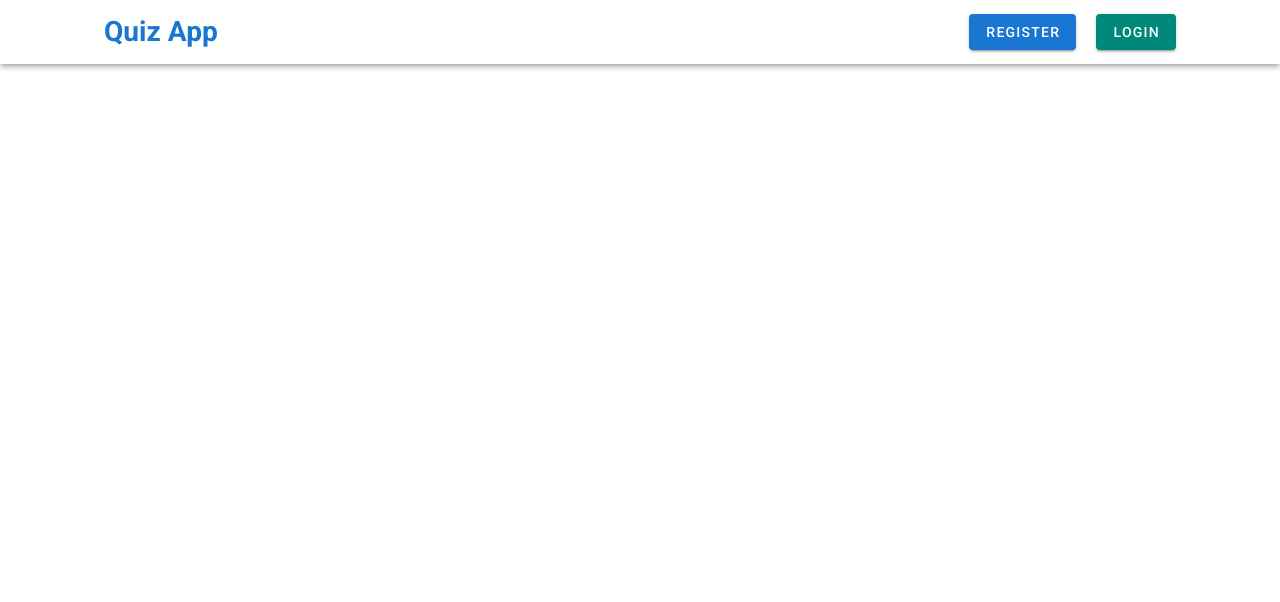
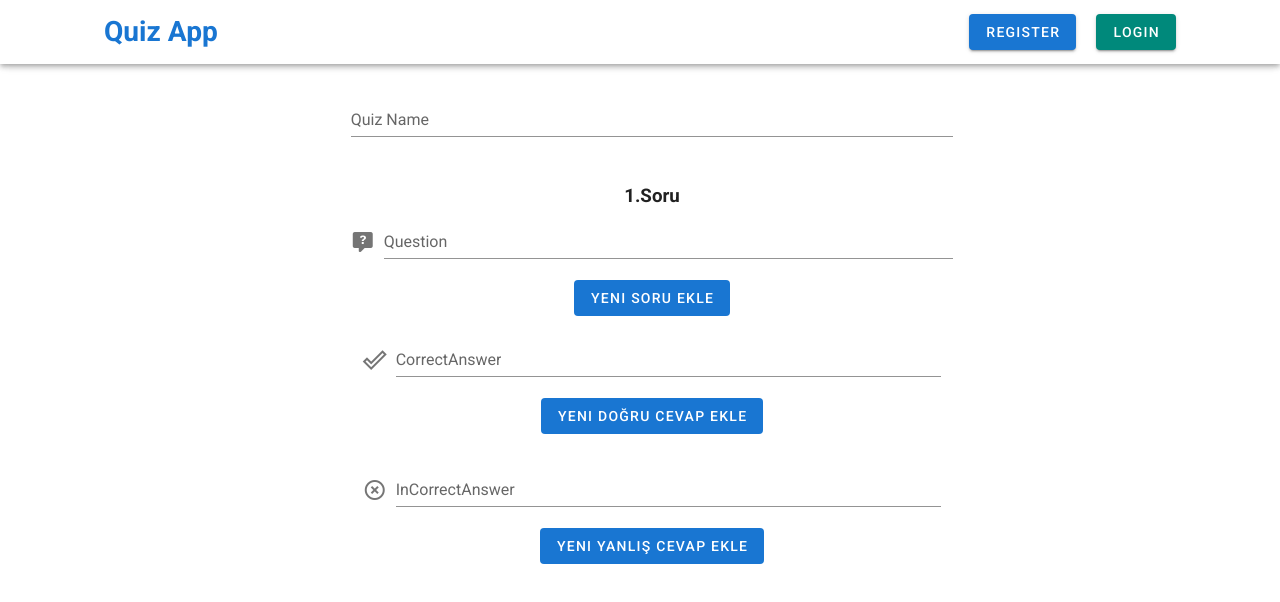
Before and after one commit to eraykisabacak/QuizAPP, a Vue app: page /new_quiz in a window 1280 px wide. Shown: the top 602 px of the page. Built offline with nearby package versions, Linux system fonts and the light colour scheme; what vue-resource would draw is missing.

Commit message:
Login Message and New Quiz Form Added

```diff
--- a/src/App.vue
+++ b/src/App.vue
@@ -1,18 +1,22 @@
 <template>
   <v-app>
     <Navbar/>
-    <router-view></router-view>
+    <Container>
+      <router-view></router-view>
+    </Container>
   </v-app>
 </template>
 
 <script>
 import Navbar from './components/Navbar.vue';
+import Container from './components/Container.vue';
 
 export default {
   name: 'App',
 
   components: {
-    Navbar
+    Navbar,
+    Container
   },
 
   data(){
--- /dev/null
+++ b/src/components/AddQuiz.vue
@@ -0,0 +1,125 @@
+<template>
+  <v-container class="justify-center text-center" align="center">
+            <v-form v-model="valid">
+                <v-row style="align-items: center;justify-content: center;">
+                    <v-col
+                    cols="8"
+                    md="8"
+                    >
+                        <v-text-field
+                            v-model="inputs.quizname"
+                            label="Quiz Name"
+                            required
+                        ></v-text-field>
+                    </v-col>
+                    <v-col cols="8"
+                            md="8" v-for="(question,q) in inputs.questions" :key="q">
+                            <h3>{{q + 1}}.Soru</h3>
+                        <v-text-field
+                            v-model="question.questionName"
+                            prepend-icon="mdi-comment-question"
+                            label="Question"
+                            required>
+                        </v-text-field>
+                        <span>
+                            <v-btn depressed color="primary" @click="addQuestion(q)" v-show="q == inputs.questions.length-1">Yeni Soru Ekle</v-btn>
+                            <v-btn depressed color="error" @click="removeQuestion(q)" v-show="q || ( !q && inputs.questions.length > 1)">Soru Sil</v-btn>
+                        </span>
+                        <v-col cols="12"
+                                md="12" v-for="(correctAnswer,ca) in question.correctAnswers" :key="ca+1000">
+                            <v-text-field
+                                v-model="correctAnswer.answer"
+                                prepend-icon="mdi-check-outline"
+                                label="CorrectAnswer"
+                                required>
+                            </v-text-field>
+                            <span>
+                                <v-btn depressed color="primary" @click="addCorrectAnswer(q)" v-show="ca == question.correctAnswers.length-1">Yeni Doğru Cevap Ekle</v-btn>
+                                <v-btn depressed color="error" @click="removeCorrectAnswer(q,ca)" v-show="ca || ( !ca && question.correctAnswers.length > 1)">Doğru Cevap Sil</v-btn>
+                            </span>
+                        </v-col>
+                        <v-col cols="12"
+                                md="12" v-for="(incorrectAnswer,ia) in question.incorrectAnswers" :key="ia + 10000">
+                            <v-text-field
+                                v-model="incorrectAnswer.answer"
+                                prepend-icon="mdi-close-circle-outline"
+                                label="InCorrectAnswer"
+                                required>
+                            </v-text-field>
+                            <span>
+                                <v-btn depressed color="primary" @click="addInCorrectAnswer(q)" v-show="ia == question.incorrectAnswers.length-1">Yeni Yanlış Cevap Ekle</v-btn>
+                                <v-btn depressed color="error" @click="removeInCorrectAnswer(q,ia)" v-show="ia || ( !ia && question.incorrectAnswers.length > 1)">Yanlış Cevap Sil</v-btn>
+                            </span>
+                        </v-col>
+                    </v-col>
+                </v-row>
+            </v-form>
+    </v-container>
+</template>
+
+<script>
+    export default {
+        data: () => ({
+            valid: false,
+            inputs: {
+                quizname: '',
+                questions: [{
+                    questionName:'',
+                    correctAnswers : [{
+                        answer:''
+                    }],
+                    incorrectAnswers : [{
+                        answer: ''
+                    }]
+                }]
+            }
+        }),
+        methods:{
+            //Question
+            addQuestion () {
+                this.inputs.questions.push({
+                    questionName:'',
+                    correctAnswers : [{
+                        answer:''
+                    }],
+                    incorrectAnswers : [{
+                        answer: ''
+                    }]
+                })
+                console.log(this.inputs)
+            },
+            removeQuestion (index) {
+                this.inputs.questions.splice(index, 1)
+            },
+
+            // Correct Answer
+            addCorrectAnswer(index){
+                this.inputs.questions[index].correctAnswers.push({
+                    answer:''
+                })
+                console.log(this.inputs.questions)
+            },
+            removeCorrectAnswer (questionIndex,correctIndex) {
+                this.inputs.questions[questionIndex].correctAnswers.splice(correctIndex, 1)
+                console.log(this.inputs.questions)
+            },
+
+            // InCorrect Answer
+            addInCorrectAnswer(index){
+                this.inputs.questions[index].incorrectAnswers.push({
+                    answer:''
+                })
+                console.log(this.inputs.questions)
+            },
+            removeInCorrectAnswer (questionIndex,incorrectIndex) {
+                this.inputs.questions[questionIndex].incorrectAnswers.splice(incorrectIndex, 1)
+                console.log(this.inputs.questions)
+            },
+
+        }
+    }
+</script>
+
+<style scoped>
+
+</style>
--- /dev/null
+++ b/src/components/Container.vue
@@ -0,0 +1,20 @@
+<template>
+  <div class="container">
+    <slot></slot>
+  </div>
+</template>
+
+<script>
+export default {
+  name: 'Container',
+};
+</script>
+
+<style scoped>
+.container {
+  width: 940px;
+  margin-left: auto;
+  margin-right: auto;
+  height: 100%;
+}
+</style>
--- a/src/components/Home.vue
+++ b/src/components/Home.vue
@@ -7,14 +7,14 @@
           </h2>
       </v-col>
       <v-col cols="2">
-        <v-btn color="success" large v-if="isAuthenticated">Yeni Quiz</v-btn>
+        <v-btn color="success" large v-if="isAuthenticated" @click="$router.push('new_quiz')">Yeni Quiz</v-btn>
       </v-col>
       <v-col cols="12" v-for="quiz in getQuiz" :key="quiz.id">
         <v-card class="mx-auto" color="success" dark max-width="1200">
           <v-card-title>
           </v-card-title>
 
-          <v-card-text class="headline font-weight-bold">
+          <v-card-text class="text-h4 font-weight-medium">
             {{quiz.name}}
           </v-card-text>
 
@@ -22,7 +22,8 @@
             <v-list-item class="grow">
 
               <v-list-item-content>
-                <v-list-item-title>Evan You</v-list-item-title>
+                <span class="col-md-6">{{quiz.createdUser.username}}</span>
+                <span class="col-md-6">{{quiz.questions.length}} Soru</span>
               </v-list-item-content>
             </v-list-item>
           </v-card-actions>
--- a/src/components/Login.vue
+++ b/src/components/Login.vue
@@ -2,7 +2,7 @@
     <v-content>
         <v-card width="500" class="mx-auto mt-15">
             <v-card-title align="center">Login</v-card-title>
-            <h2 align="center" class="red--text text--lighten-1">My Address</h2>
+            <h2 align="center" class="red--text text--lighten-1" v-if="error">{{error}}</h2>
             <v-card-text>
                 <v-text-field   v-model="email"
                                 :rules="emailRules"
@@ -53,7 +53,24 @@
         methods: {
             login(){
                 let user = {email:this.email,password:this.password}
-                this.$store.dispatch("login",user);
+                this.$store.dispatch("login",user)
+                .then( (res) => {
+                    if(res) {
+                        this.error = res;
+                        this.email = '';
+                        this.password = '';
+                    }
+                })
+                .catch( (err) => console.log("err",err));
+
+
+            }
+        },
+        watch:{
+            error: function(val){
+                if(val){
+                    setTimeout(() => this.error = '', 5000)
+                }
             }
         }
     }
--- a/src/router.js
+++ b/src/router.js
@@ -6,6 +6,7 @@ Vue.use(VueRouter);
 import Login from './components/Login.vue';
 import Register from './components/Register.vue';
 import Home from './components/Home';
+import AddQuiz from './components/AddQuiz';
 
 
 export const router = new VueRouter({
@@ -18,6 +19,10 @@ export const router = new VueRouter({
         },
         {
             path: '/register', component: Register
+        },
+        {
+            path: '/new_quiz', component: AddQuiz,
+
         }
     ],
     mode:"history"
--- a/src/store/store.js
+++ b/src/store/store.js
@@ -57,7 +57,7 @@ const store = new Vuex.Store({
 
             router.push("/");
           })
-          .catch(err => console.log(err));
+          .catch(err => err);
       },
       logout({ commit }) {
             commit('clearToken');
@@ -87,9 +87,9 @@ const store = new Vuex.Store({
           .then(res => {
             commit("setToken", res.data.access_token);
             localStorage.setItem("token", res.data.access_token);
-            localStorage.setItem("expirationDate", Date.now() + 30000)
+            localStorage.setItem("expirationDate", Date.now() + 3600000)
 
-            dispatch("setTimeoutTimer", Date.now() + 30000)
+            dispatch("setTimeoutTimer", Date.now() + 3600000)
             router.push("/");
           })
           .catch(err => console.log(err));
```
